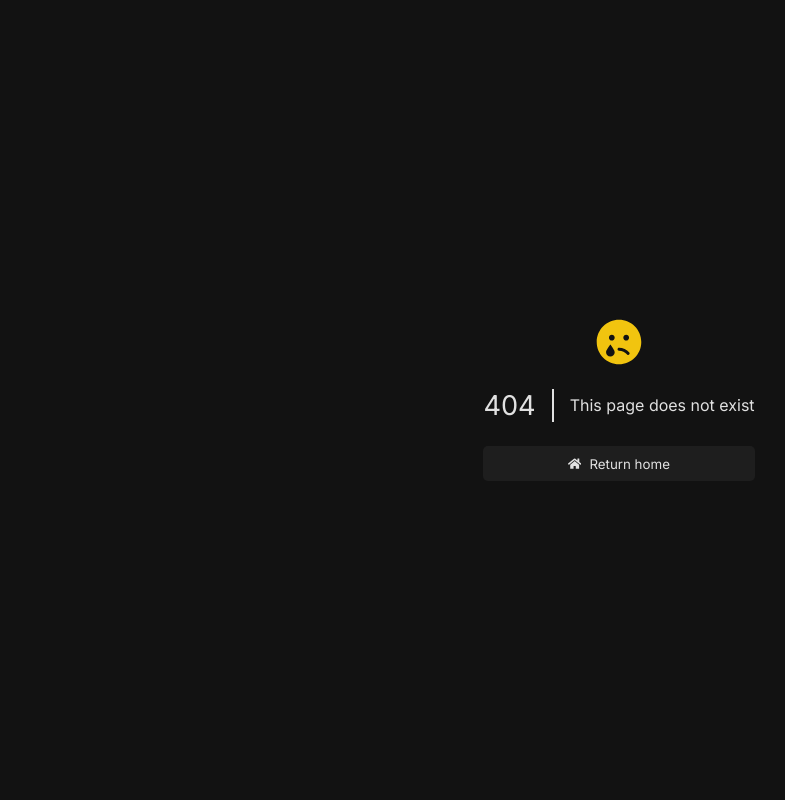
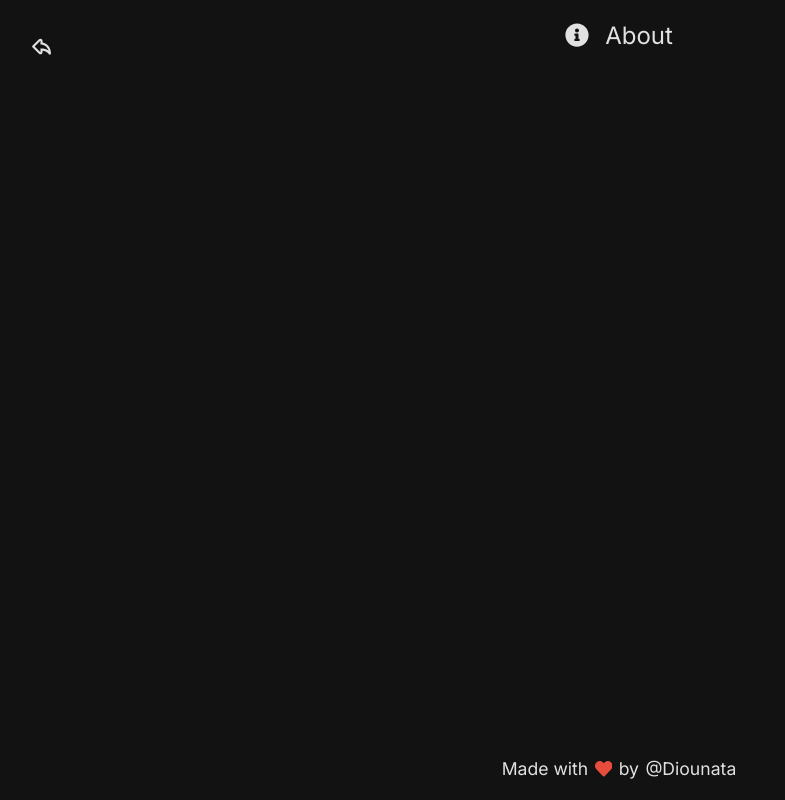
Before and after one commit to Diounata/tic-tac-toe, a Next.js app: page /about in a window 1280 px wide. Before the commit this address had no page. Shown: the whole page, without its empty margins (21-806 px from the left). Built offline with nearby package versions, Linux system fonts and the light colour scheme.

Commit message:
Add: About & How to play page

```diff
--- /dev/null
+++ b/src/pages/about.tsx
@@ -0,0 +1,30 @@
+import TitlePage from '@utils/TitlePage';
+import BackButton from '@Components/General/BackButton';
+import Info from '@Icons/Info';
+
+import Header from '@Components/General/Header';
+import Footer from '@Components/General/Footer';
+
+export default function About() {
+    return (
+        <>
+            <TitlePage title="About" />
+
+            <main>
+                <div>
+                    <BackButton />
+
+                    <Header>
+                        <Info size={24} /> About
+                    </Header>
+                </div>
+
+                <div>
+
+                </div>
+            </main>
+
+            <Footer />
+        </>
+    );
+}
--- a/src/pages/index.tsx
+++ b/src/pages/index.tsx
@@ -5,7 +5,6 @@ import O from '@Icons/O';
 
 import Menu from '@Components/General/Menu';
 import Footer from '@Components/General/Footer';
-import ColorsModal from '@Components/Players/ColorsModal';
 
 export default function Home() {
     return (
@@ -19,8 +18,6 @@ export default function Home() {
 
             <Menu />
 
-            <ColorsModal />
-
             <Footer />
         </>
     );
```
Also changed, not shown: src/pages/how-to-play.tsx (added, +30 -0 lines).
